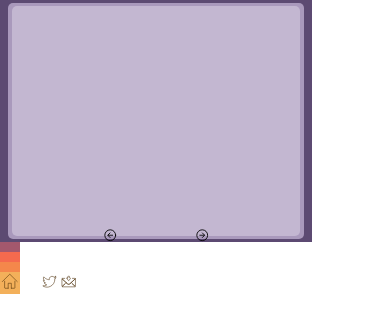
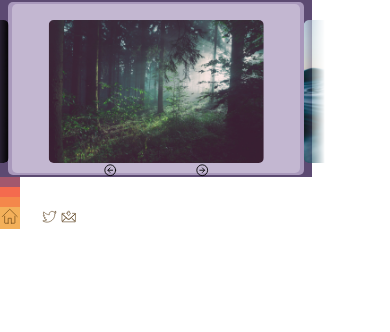
Before and after one commit to dayvista/portfolio-website, a React app: page /projects in a window 390 px wide. Shown: the top 332 px of the page. Built offline with nearby package versions, Linux system fonts and the light colour scheme.

Commit message:
Figured out rudimentary resize logic.

```diff
--- a/src/components/Sections/SectionToggles/ProjectsToggle.js
+++ b/src/components/Sections/SectionToggles/ProjectsToggle.js
@@ -20,15 +20,17 @@ const useComponentWillMount = (func) => {
 };
 
 let ProjectsToggle = ({ index, sectionData, mVP, tVP }) => {
-  const [carouselIndex, setCarouselIndex] = useState(2);
-  const [windowWidth, setWindowWidth] = useState(0);
+  const [carouselIndex, setCarouselIndex] = useState(1);
+  const [imageWidth, setImageWidth] = useState(0);
+  const [carouselLength, setCarouselLength] = useState(0);
 
   let resizeWindow = () => {
-    setWindowWidth(window.innerWidth);
+    setImageWidth(window.innerWidth * 0.55 + 40);
   };
 
   useComponentWillMount(() => {
     resizeWindow();
+    setCarouselLength(document.querySelectorAll("img").length);
   });
 
   useEffect(() => {
@@ -37,18 +39,19 @@ let ProjectsToggle = ({ index, sectionData, mVP, tVP }) => {
     return () => window.removeEventListener("resize", resizeWindow);
   }, []);
 
-  const modifyCarouselIndex = (event) => {
-    const carouselImages = document.querySelectorAll("img");
-    console.log(carouselImages.length - 2);
-    console.log(document.querySelector(".carousel-slider").clientWidth);
+  const carouselCounter = (event) => {
     let counter = carouselIndex;
 
     if (event.target.id === "back-arrow-icon") {
-      counter--;
-      setCarouselIndex(counter);
+      if (counter > 0) {
+        counter--;
+        setCarouselIndex(counter);
+      }
     } else if (event.target.id === "next-arrow-icon") {
-      counter++;
-      setCarouselIndex(counter);
+      if (counter < carouselLength - 1) {
+        counter++;
+        setCarouselIndex(counter);
+      }
     }
   };
 
@@ -75,6 +78,23 @@ let ProjectsToggle = ({ index, sectionData, mVP, tVP }) => {
       height: 0,
     },
     delay: index === `${sectionData.name}` ? 850 : 0,
+  });
+
+  const imageSpring = useSpring({
+    transform:
+      (carouselIndex !== 1) & (carouselLength % 2 === 0)
+        ? "translateX(" + imageWidth * 1 + "px)"
+        : carouselIndex !== 1
+        ? "translateX(" + imageWidth * 1 + "px)"
+        : carouselLength % 2 === 0
+        ? "translateX(" + imageWidth * 1.5 + "px)"
+        : "translateX(" + imageWidth * 1 + "px)",
+    from: {
+      transform:
+        carouselLength % 2 === 0
+          ? "translateX(" + imageWidth * 1.5 + "px)"
+          : "translateX(" + imageWidth * 1 + "px)",
+    },
   });
 
   return (
@@ -112,26 +132,32 @@ let ProjectsToggle = ({ index, sectionData, mVP, tVP }) => {
           <animated.img
             id="proj-4-clone"
             src="../../temp/img/fire.jpg"
+            style={imageSpring}
           ></animated.img>
           <animated.img
             id="proj-1"
             src="../../temp/img/earth.jpg"
+            style={imageSpring}
           ></animated.img>
           <animated.img
             id="proj-2"
             src="../../temp/img/water.jpg"
+            style={imageSpring}
           ></animated.img>
           <animated.img
             id="proj-3"
             src="../../temp/img/wind.jpg"
+            style={imageSpring}
           ></animated.img>
           <animated.img
             id="proj-4"
             src="../../temp/img/fire.jpg"
+            style={imageSpring}
           ></animated.img>
           <animated.img
             id="proj-1-clone"
             src="../../temp/img/earth.jpg"
+            style={imageSpring}
           ></animated.img>
         </animated.div>
         <animated.div
@@ -163,12 +189,12 @@ let ProjectsToggle = ({ index, sectionData, mVP, tVP }) => {
           <AnimatedIcon
             name="back-arrow"
             stroke={stroke}
-            handleClick={modifyCarouselIndex}
+            handleClick={carouselCounter}
           />
           <AnimatedIcon
             name="next-arrow"
             stroke={stroke}
-            handleClick={modifyCarouselIndex}
+            handleClick={carouselCounter}
           />
         </animated.div>
       </animated.div>
--- a/src/styles/css/Sections/Projects.css
+++ b/src/styles/css/Sections/Projects.css
@@ -27,8 +27,7 @@
   -moz-user-select: none;
   -webkit-user-select: none;
   -ms-user-select: none;
-  transform: translateX(calc(744px * 1.5));
-  width: 80vw;
+  width: 55vw;
 }
 .carousel-slider #proj-4-clone {
   -webkit-mask-image: linear-gradient(to left, #000 0%, transparent 10%, transparent 100%);
--- a/src/styles/less/Sections/Projects.less
+++ b/src/styles/less/Sections/Projects.less
@@ -26,8 +26,7 @@
     -moz-user-select: none;
     -webkit-user-select: none;
     -ms-user-select: none;
-    transform: translateX(calc(744px * 1.5));
-    width: 80vw;
+    width: 55vw;
   }
 
   #proj-4-clone {
```
